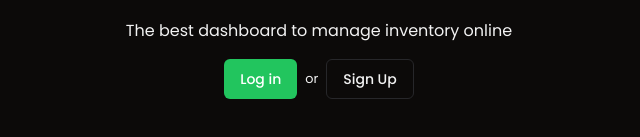
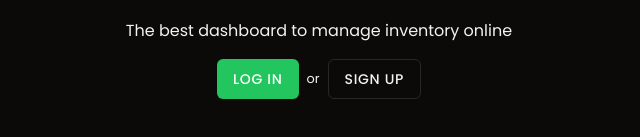
Before and after one commit to abdearec/ShadcnPortfolio, a Next.js app: page / in a window 1280 px wide. Shown: the part 379-516 px from the top of the page, without its empty margins (321-961 px from the left). Built offline with nearby package versions, Linux system fonts and the light colour scheme.

Commit message:
make the button uppercase and bold and wider

```diff
--- a/components/ui/button.jsx
+++ b/components/ui/button.jsx
@@ -37,7 +37,7 @@ const Button = React.forwardRef(({ className, variant, size, asChild = false, ..
   const Comp = asChild ? Slot : "button"
   return (
     (<Comp
-      className={cn(buttonVariants({ variant, size, className }))}
+      className={cn("tracking-wider", "font-bold", "uppercase", buttonVariants({ variant, size, className }))}
       ref={ref}
       {...props} />)
   );
```
